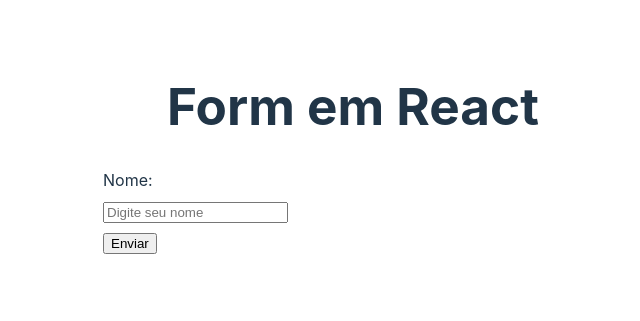
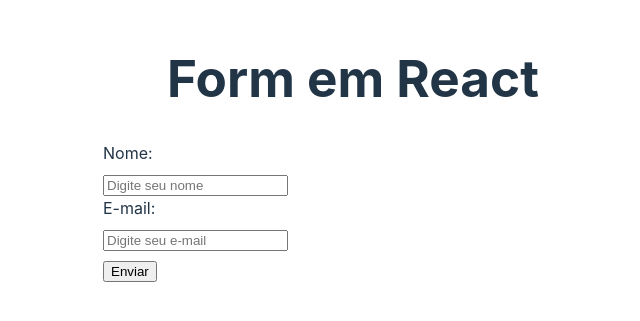
Before and after one commit to joaodev2005/React, a React (Vite) app in the folder 5_FORM_REACT/form/: page / in a window 1280 px wide. Shown: the part 251-572 px from the top of the page, without its empty margins (287-927 px from the left). Built offline with nearby package versions, Linux system fonts and the light colour scheme.

Commit message:
label envolvendo o input

```diff
--- a/5_FORM_REACT/form/src/components/MyForm.jsx
+++ b/5_FORM_REACT/form/src/components/MyForm.jsx
@@ -7,6 +7,10 @@ const MyForm = () => {
                 <label htmlFor="name">Nome:</label>
                 <input type="text" name='name' placeholder='Digite seu nome' />
             </div>
+            <label>
+                <span>E-mail:</span>
+                <input type="email" name="email" id="email" placeholder='Digite seu e-mail' />
+            </label>
             <input type="submit" value="Enviar" />
         </form>
     )
```
